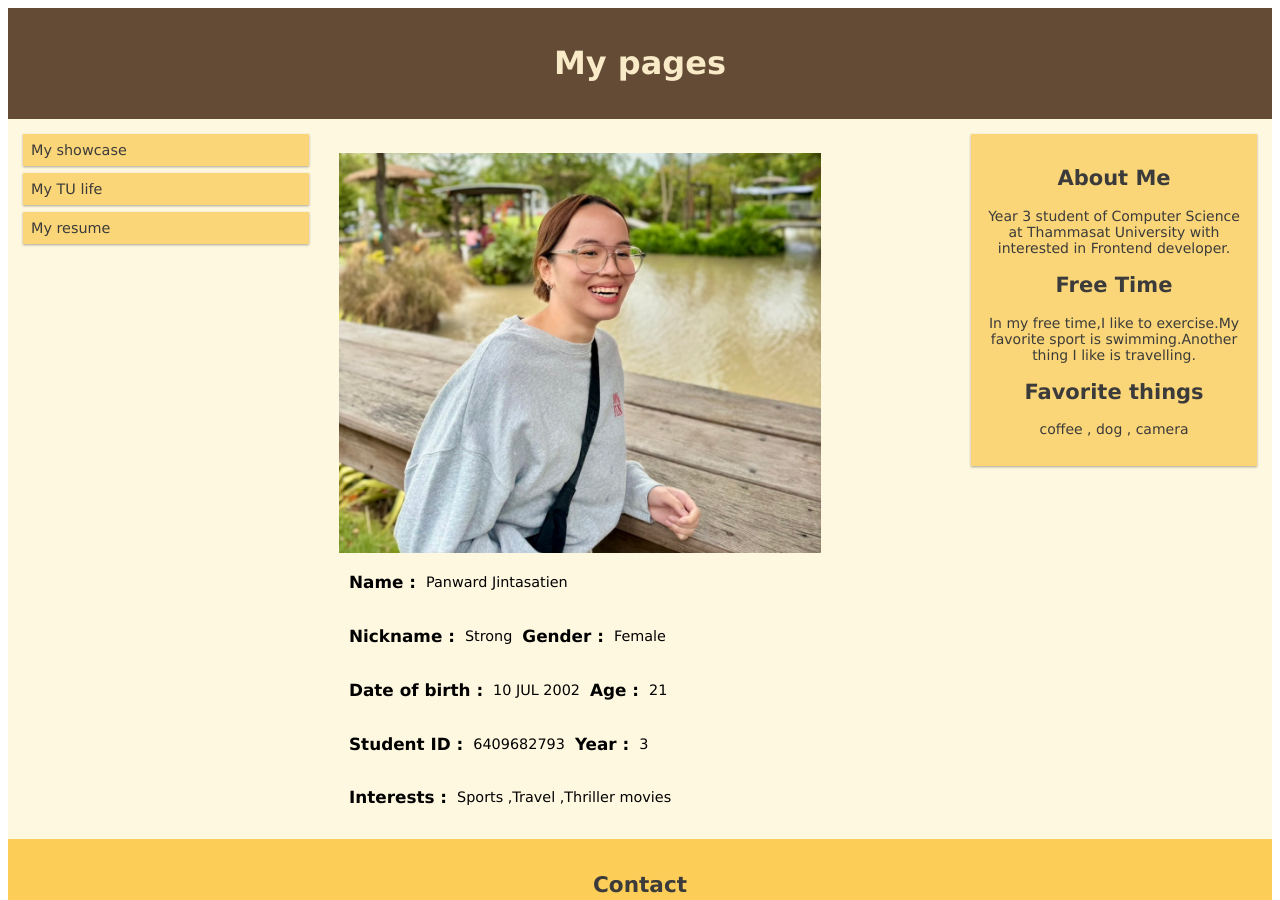
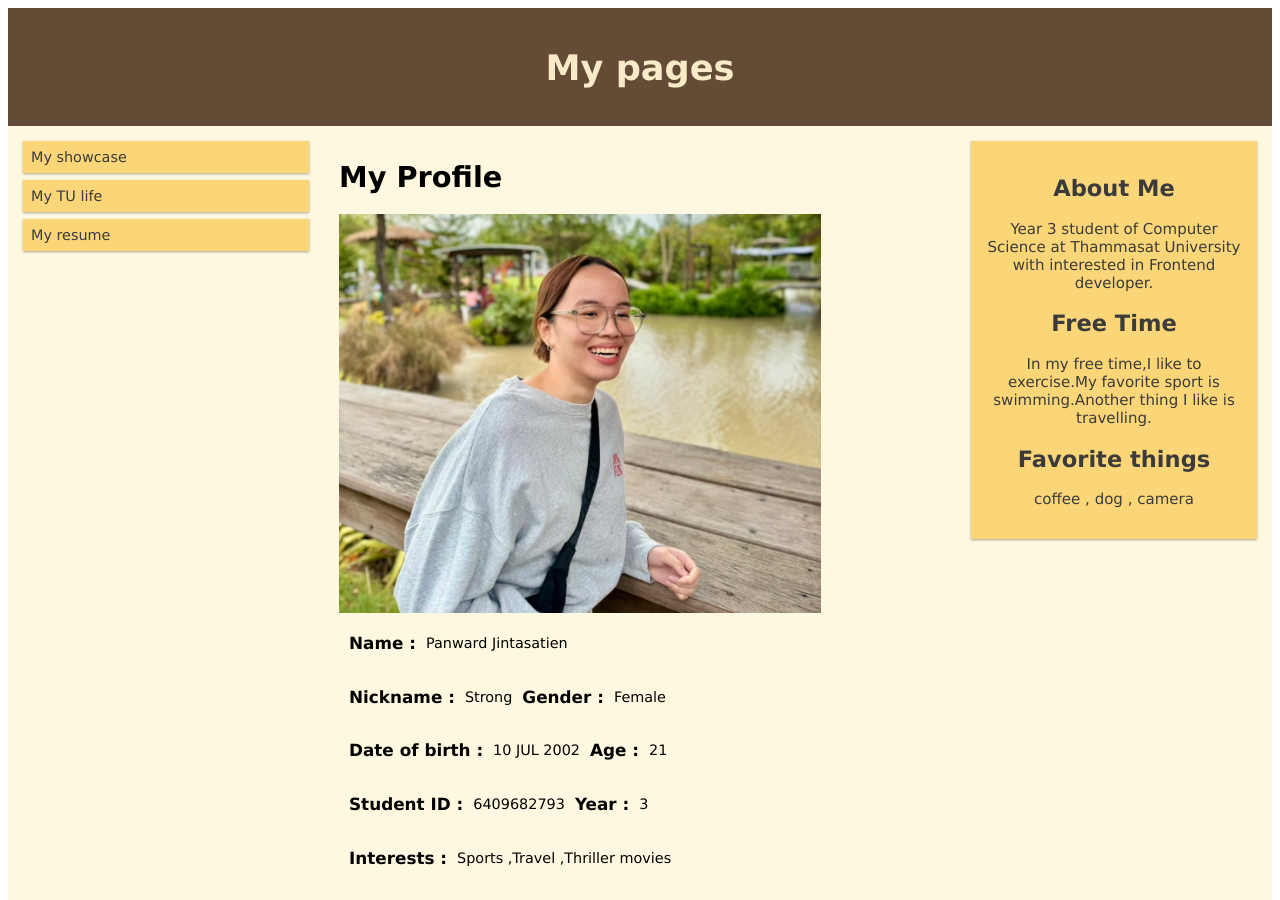
Before and after one commit to panwardjj/panwardPages, a plain HTML site: page index.html in a window 1280 px wide. Shown: the top 900 px of the page. Drawn offline with Linux system fonts and the light colour scheme.

Commit message:
edit link pages and add new design

```diff
--- a/css/style.css
+++ b/css/style.css
@@ -29,7 +29,7 @@
     background-color: hsl(28, 29%, 30%);
     color: #f9ebc7;
     padding: 15px;
-    font-size:calc(60% + 0.8vmin) ;
+    font-size:calc(70% + 0.8vmin) ;
   }
 
   .menu ul {
@@ -56,7 +56,7 @@
     padding: 15px;
     color: #3c3b3b;
     text-align: center;
-    font-size: 14px;
+    font-size:calc(60% + 0.8vmin) ;
     box-shadow: 0 1px 3px rgba(0,0,0,0.12), 0 1px 2px rgba(0,0,0,0.24);
   }
 
@@ -105,6 +105,7 @@
   }
 
 img{
+  text-align: center;
   width:80%;
 }
 
--- a/index.html
+++ b/index.html
@@ -25,7 +25,7 @@
   </div>
 
   <div class="col-6 col-s-9">
-    <h1></h1>
+    <h1>My Profile</h1>
     <div>
         <img class="profile" src="./images/myimage.jpg">
     </div>
```
Also changed, not shown: TULife.html (+1 -1 lines), myResume.html (+1 -1 lines), myShowCase.html (+1 -1 lines), 2 other files.
